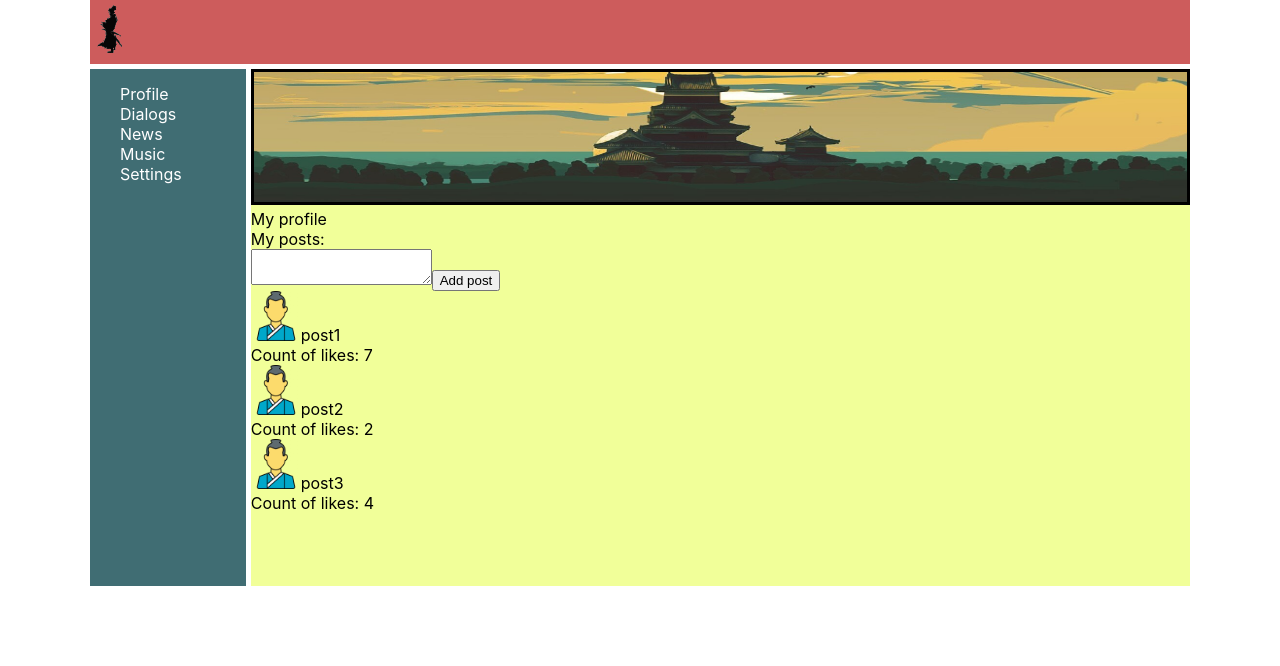
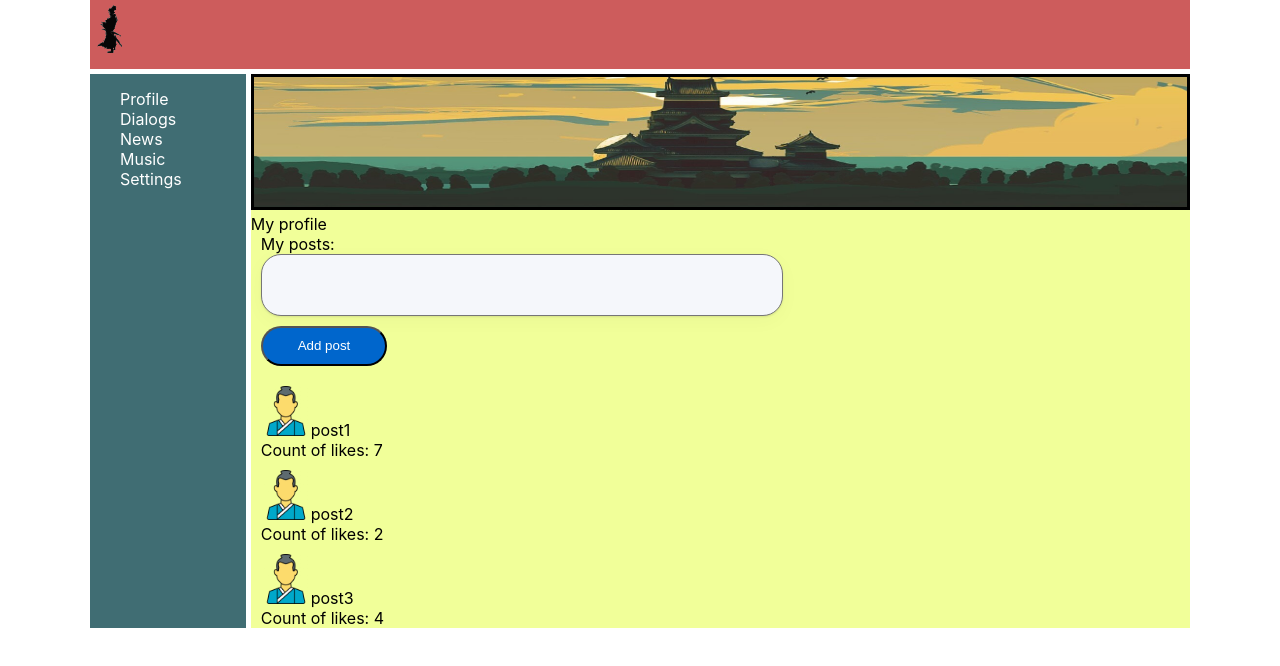
Before and after one commit to AlexandrPanevkin/Social-Network, a React (Create React App) app: page /profile in a window 1280 px wide. Shown: the top 666 px of the page. Built offline with nearby package versions, Linux system fonts and the light colour scheme.

Commit message:
Add addPosts

```diff
--- a/src/App.tsx
+++ b/src/App.tsx
@@ -12,6 +12,7 @@ import {stateType} from "./Redux/Redux";
 
 type statePropsType = {
     state: stateType
+    addPost:(postMessage: string)=>void
 }
 
 const App = (props:statePropsType) => {
@@ -22,7 +23,7 @@ const App = (props:statePropsType) => {
                 <Header/>
                 <Navbar/>
                 <div className={s.appWrapperContent}>
-                    <Route path='/profile' render={()=><Profile posts={props.state.ProfilePage.posts}/>}/>
+                    <Route path='/profile' render={()=><Profile posts={props.state.ProfilePage.posts} addPost={props.addPost} />}/>
                     <Route path='/dialogs' component={()=><Dialogs dialogs={props.state.DialogsPage.dialogs} messages={props.state.DialogsPage.messages}/>}/>
                     <Route path='/news' component={News}/>
                     <Route path='/music' component={Music}/>
--- a/src/Redux/Redux.tsx
+++ b/src/Redux/Redux.tsx
@@ -1,3 +1,5 @@
+import {rerenderEntireTree} from "../render";
+
 export type postsType = {
     id: number
     message: string
@@ -14,7 +16,7 @@ export type MessagesType = {
     message: string
 }
 
-export type ProfilePageType= {
+export type ProfilePageType = {
     posts: postsType[]
 }
 
@@ -39,12 +41,12 @@ export const state: stateType = {
     },
 
     DialogsPage: {
-        dialogs:[
+        dialogs: [
             {id: 1, name: 'Alex'},
             {id: 2, name: 'Andrew'},
             {id: 3, name: 'Maxim'},
         ],
-        messages:[
+        messages: [
             {id: 1, message: 'Hi, have a good day!!'},
             {id: 2, message: 'Go to the DREAM'},
             {id: 3, message: 'Good luck'},
@@ -53,3 +55,13 @@ export const state: stateType = {
 
 
 }
+
+export const addPost = (postMessage: string) => {
+    const newPost: postsType = {
+        id: 4,
+        message: postMessage,
+        likesCount: 0
+    }
+    state.ProfilePage.posts.push(newPost)
+    rerenderEntireTree(state)
+}
--- a/src/components/Dialogs/Dialogs.module.css
+++ b/src/components/Dialogs/Dialogs.module.css
@@ -67,3 +67,30 @@
     margin-bottom: 5px;
     cursor: pointer;
 }
+
+.textarea {
+    display: flex;
+    width: 500px;
+    height: 40px;
+    padding: 10px;
+    background: #F5F7FB;
+    box-shadow: 0px 5px 20px rgba(29, 33, 38, 0.03), 0px 1px 2px rgba(29, 33, 38, 0.1);
+    border-radius: 20px;
+    resize: none;
+    overflow: hidden;
+}
+
+.button {
+    margin: 10px 0px 0px 0px;
+    padding: 10px 35px 10px 35px;
+    border-radius: 20px;
+    background: #0066CC;
+    color: #fff;
+    height: 40px;
+}
+
+.button:hover {
+    background: red;
+    cursor: pointer;
+    transition: background-color 0.15s ease-in-out;
+   }
--- a/src/components/Dialogs/Dialogs.tsx
+++ b/src/components/Dialogs/Dialogs.tsx
@@ -15,8 +15,16 @@ export const Dialogs = (props: DialogsPropsType) => {
 
     let dialogsElements = props.dialogs.map(dialog => <DialogItem id={dialog.id} name={dialog.name}/>)
 
-    let messagesElements = props.messages.map(message => <div className={s.imageAndText}><img className={s.messageImg} src={postUserSvg}/><span className={s.message}> <Message
+    let messagesElements = props.messages.map(message => <div className={s.imageAndText}><img className={s.messageImg}
+                                                                                              src={postUserSvg}/><span
+        className={s.message}> <Message
         id={message.id} message={message.message}/></span></div>)
+
+    const sendMessageRef = React.createRef<HTMLTextAreaElement>()
+
+    const onSendMessageClickHandler = () => {
+        alert(sendMessageRef.current?.value)
+    }
 
     return (
         <div className={s.dialogs}>
@@ -24,8 +32,13 @@ export const Dialogs = (props: DialogsPropsType) => {
                 {dialogsElements}
             </div>
             <div>
-                {messagesElements}
+                <div>{messagesElements}</div>
+                <div ><textarea className={s.textarea} ref={sendMessageRef}></textarea></div>
+                <div >
+                    <button className={s.button} onClick={onSendMessageClickHandler}>Send message</button>
+                </div>
             </div>
+
         </div>
     )
 }
--- /dev/null
+++ b/src/components/Profile/MyPosts/MyPosts.module.css
@@ -0,0 +1,33 @@
+.myPosts {
+    display: flex;
+    flex-direction: column;
+    margin-left: 10px;
+}
+
+.textarea {
+    display: flex;
+    width: 500px;
+    height: 40px;
+    padding: 10px;
+    background: #F5F7FB;
+    box-shadow: 0px 5px 20px rgba(29, 33, 38, 0.03), 0px 1px 2px rgba(29, 33, 38, 0.1);
+    border-radius: 20px;
+    resize: none;
+    overflow: hidden;
+}
+
+.button {
+    margin: 10px 0px 10px 0px;
+    padding: 10px 35px 10px 35px;
+    border-radius: 20px;
+    background: #0066CC;
+    color: #fff;
+    height: 40px;
+}
+
+.button:hover {
+    background: red;
+    cursor: pointer;
+    transition: background-color 0.15s ease-in-out;
+    /*justify-content: flex-end;*/
+}
--- a/src/components/Profile/MyPosts/MyPosts.tsx
+++ b/src/components/Profile/MyPosts/MyPosts.tsx
@@ -1,5 +1,5 @@
 import React from "react";
-import './MyPosts.css';
+import s from './MyPosts.module.css';
 import {Post} from "./Post/Post";
 import {postPropsType} from "../Profile";
 
@@ -7,12 +7,23 @@ export const MyPosts = (props: postPropsType) => {
 
     let postsElements = props.posts.map(post => <Post message={post.message} likesCount={post.likesCount}/>)
 
+    const newPostElementRef = React.createRef<HTMLTextAreaElement>();
+
+    const onAddPostClickHandler = () => {
+         if (newPostElementRef.current) {
+            props.addPost(newPostElementRef.current.value)
+             newPostElementRef.current.value = ''
+        }
+    }
+
     return (
-        <div className="MyPosts">
+        <div className={s.myPosts}>
             <div>My posts:</div>
-            <textarea></textarea>
-            <button>Add post</button>
-            {postsElements}
+            <div><textarea className={s.textarea} ref={newPostElementRef}></textarea></div>
+            <div>
+                <button className={s.button} onClick={onAddPostClickHandler}>Add post</button>
+            </div>
+            <div>{postsElements}</div>
         </div>
     )
 }
--- a/src/components/Profile/MyPosts/Post/Post.module.css
+++ b/src/components/Profile/MyPosts/Post/Post.module.css
@@ -1,5 +1,5 @@
 .post {
-
+margin-top: 10px;
 }
 .postUserIcon {
     width: 50px;
--- a/src/components/Profile/Profile.tsx
+++ b/src/components/Profile/Profile.tsx
@@ -6,6 +6,7 @@ import {postsType} from "../../Redux/Redux";
 
 export type postPropsType = {
     posts: postsType[]
+    addPost:(postMessage: string)=>void
 }
 
 export const Profile = (props:postPropsType) => {
@@ -18,7 +19,7 @@ export const Profile = (props:postPropsType) => {
             <div>
                 My profile
             </div>
-            <MyPosts posts={props.posts}/>
+            <MyPosts posts={props.posts} addPost={props.addPost}/>
         </div>
     )
 }
--- a/src/index.tsx
+++ b/src/index.tsx
@@ -1,11 +1,6 @@
 import React from 'react';
-import ReactDOM from 'react-dom';
 import './index.css';
-import App from './App';
 import {state} from "./Redux/Redux";
+import {rerenderEntireTree} from "./render";
 
-
-ReactDOM.render(
-    <App state={state} />,
-  document.getElementById('root')
-);
+rerenderEntireTree(state)
--- /dev/null
+++ b/src/render.tsx
@@ -0,0 +1,12 @@
+import React from 'react';
+import ReactDOM from 'react-dom';
+import './index.css';
+import App from './App';
+import {addPost, stateType} from "./Redux/Redux";
+
+export const rerenderEntireTree = (state:stateType)=>{
+    ReactDOM.render(
+        <App state={state} addPost={addPost}/>,
+        document.getElementById('root')
+    );
+}
```
Also changed, not shown: src/App.module.css (line endings or trailing spaces), src/components/Profile/MyPosts/MyPosts.css (deleted).
